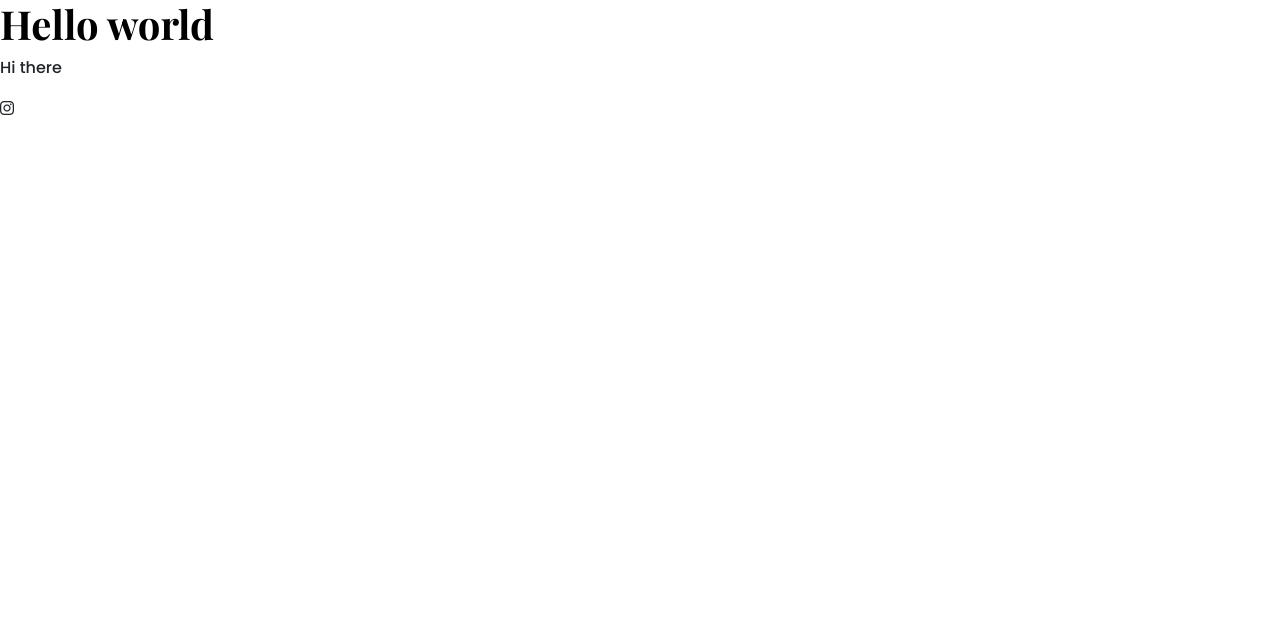
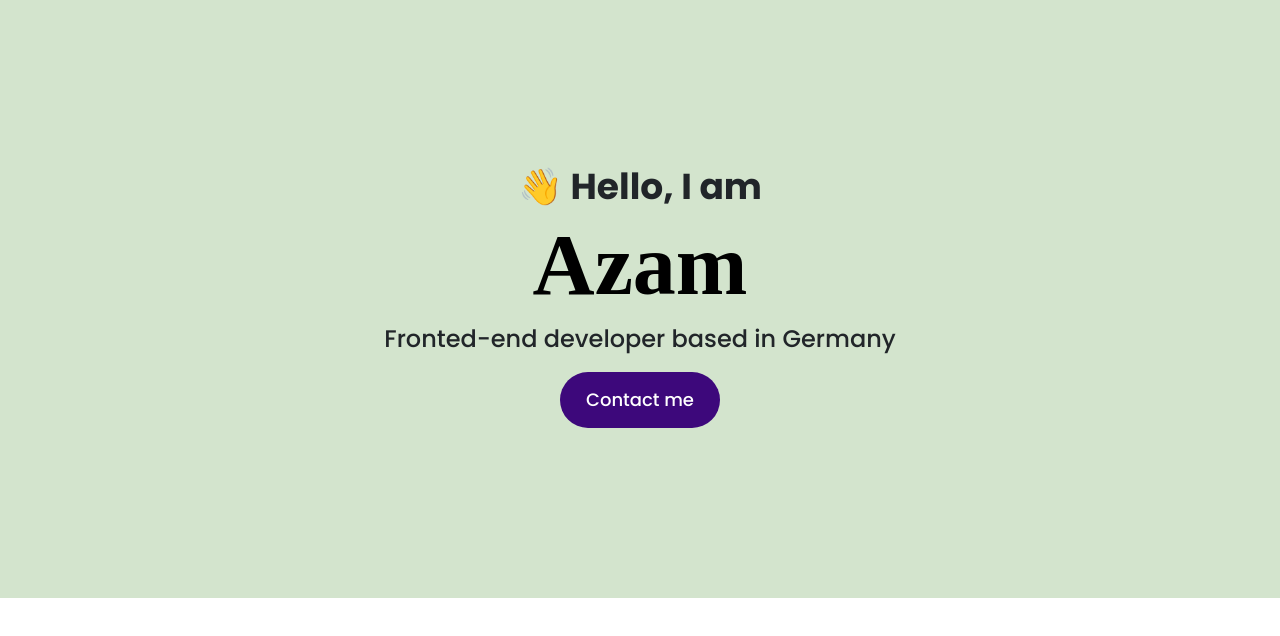
Before and after one commit to Azam2012/portfolio-project, a plain HTML site: page index.html in a window 1280 px wide. Drawn offline with nearby package versions, Linux system fonts and the light colour scheme.

Commit message:
Created homepage hero

```diff
--- a/index.html
+++ b/index.html
@@ -29,8 +29,13 @@
     <title>Document</title>
   </head>
   <body>
-    <h1>Hello world</h1>
-    <p>Hi there</p>
-    <i class="fab fa-instagram"></i>
+    <div class="hero">
+      <p>👋 Hello, I am</p>
+      <h1>Azam</h1>
+      <h2>Fronted-end developer based in Germany</h2>
+      <div>
+        <a href="#" class="btn btn-branding">Contact me</a>
+      </div>
+    </div>
   </body>
 </html>
--- a/styles/portfolio.css
+++ b/styles/portfolio.css
@@ -1,10 +1,45 @@
+:root {
+  --branding-color: #3d087b;
+  --secondary-color: #d3e4cd;
+  --heading-font-family: "miso-bold";
+  --default-font-family: "poppins";
+}
+body {
+  font-family: var(--default-font-family);
+}
+
 h1 {
   color: black;
-  font-family: "Playfair Display";
+  font-family: var(--heading-font-family);
   font-weight: bold;
+  font-size: 86px;
 }
 
 p {
-  font-family: "poppins";
   font-weight: normal;
 }
+
+.hero {
+  text-align: center;
+  background: var(--secondary-color);
+  padding: 160px 20px;
+}
+.hero p {
+  font-size: 36px;
+  font-weight: bold;
+  margin: 0;
+}
+.hero h2 {
+  font-weight: normal;
+  font-size: 24px;
+}
+
+.btn-branding {
+  background: var(--branding-color);
+  border-radius: 30px;
+  color: white;
+  font-size: 18px;
+  line-height: 30px;
+  padding: 12px 25px;
+  margin: 10px 10px;
+}
```
